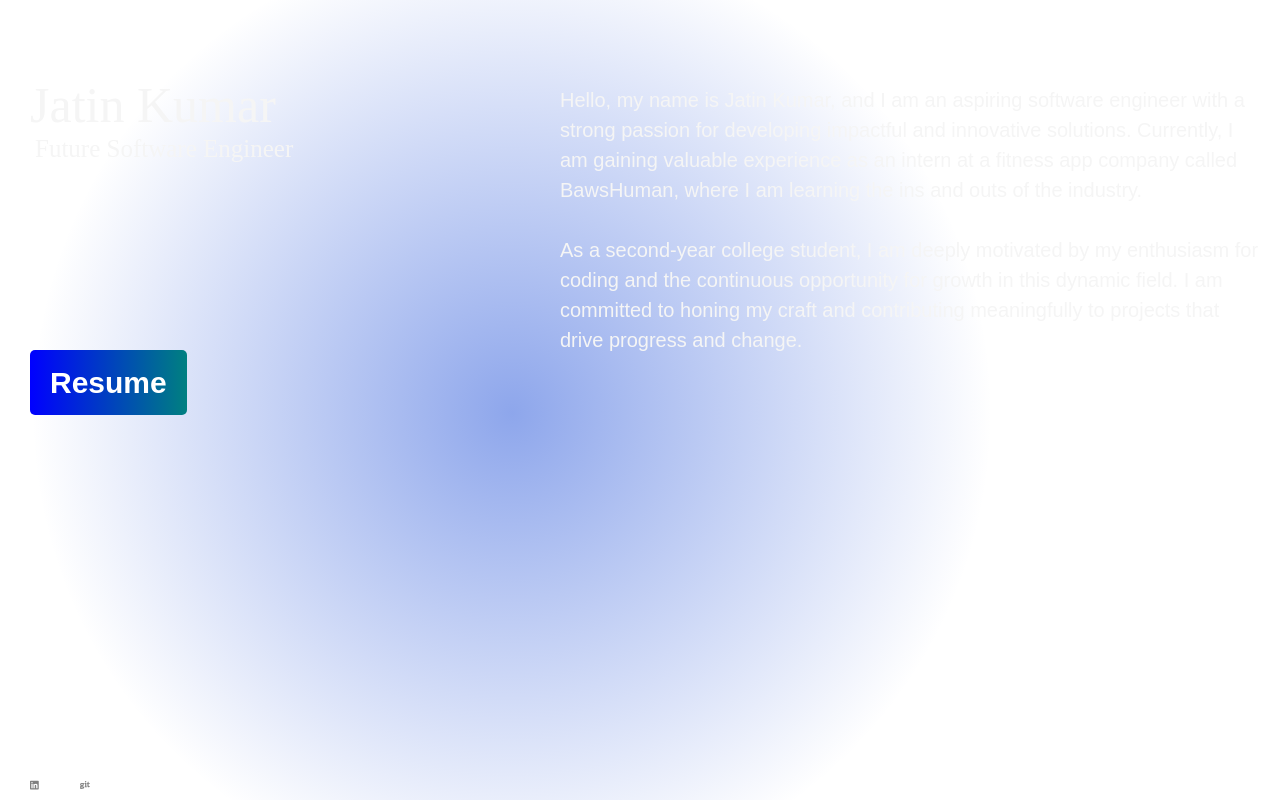
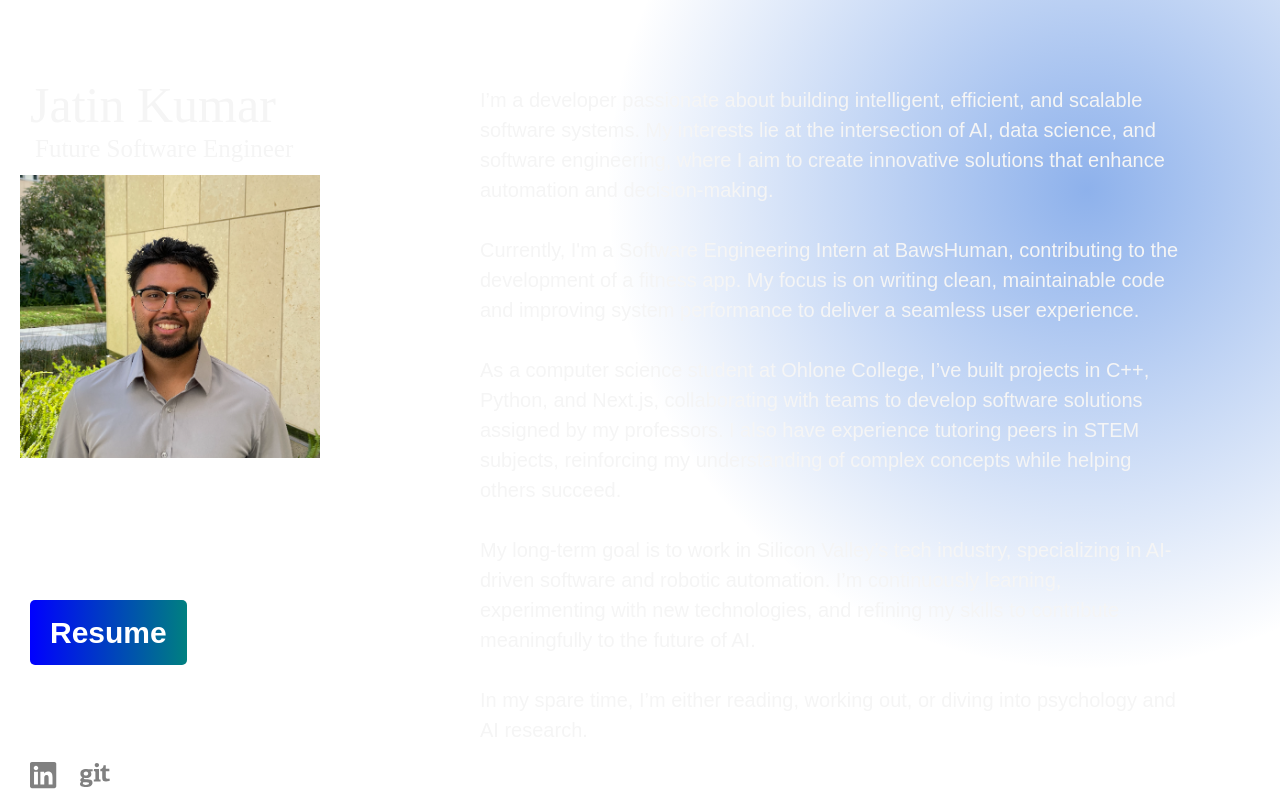
Before and after one commit to Jkumar-05/jkumar-05.github.io, a Next.js app: page / in a window 1280 px wide. Built offline with nearby package versions, Linux system fonts and the light colour scheme.

Commit message:
Improved Description

```diff
--- a/src/app/page.tsx
+++ b/src/app/page.tsx
@@ -1,9 +1,11 @@
+"use client";
 //import { abort } from "process";
 import { faLinkedin } from "@fortawesome/free-brands-svg-icons";
 import { FontAwesomeIcon } from "@fortawesome/react-fontawesome";
 import Image from "next/image";
 import { faGit } from "@fortawesome/free-brands-svg-icons";
-//import photo from "...public/photo.jpeg"
+import { useRef } from "react";
+import { width } from "@fortawesome/free-brands-svg-icons/fa42Group";
 
 
 
@@ -11,11 +13,20 @@ export default function HomePage () {
   return(
     <>
 <div style={{
-    background: "radial-gradient(600px at 512px 413px, rgba(29, 78, 216, 0.5), transparent 80%)",
-height: "100vh"
-}
-   }
+     background: "radial-gradient(600px at 1087px 190px, rgba(29, 100, 216, 0.5), transparent 80%)",
+     height: "100vh",
+     display: "flex"
+} }
+
    >
+    <div style={{
+    background: "radial-gradient(600px at 1087px 190px, rgba(29, 100, 216, 0.5), transparent 80%)",
+    height: "100vh",
+    display: "flex"
+}}></div>
+
+
+
 
   <h1 style={{
     color: "whitesmoke",
@@ -35,45 +46,62 @@ height: "100vh"
     fontFamily: "Lora",}}>
       Future Software Engineer
     </h2>
-{/*
-    <h2 style = {{
-      position: "absolute",
-      top: "100px",
-      right: "100px",
-      color: "royalblue", fontSize: "40px", textAlign: "center"}}>About</h2>
-    */}
-    <p style = {{
-      position: "absolute",
-      top: "85px",
-      right: "20px",
-      color: 'whitesmoke',
-      fontSize: "20px",
-      maxWidth: "700px"
-    }}>
+
+    <div
+  style={{
+    position: "absolute",
+    top: "85px",
+    right: "100px",
+    color: "whitesmoke",
+    fontSize: "20px",
+    maxWidth: "700px",
+  }}
+>
+  <p>
+    I’m a developer passionate about building intelligent, efficient, and scalable software systems.
+    My interests lie at the intersection of AI, data science, and software engineering, where I aim to create
+    innovative solutions that enhance automation and decision-making.
+  </p>
+<br></br>
+  <p>
+    Currently, I'm a Software Engineering Intern at BawsHuman, contributing to the development of a fitness app.
+    My focus is on writing clean, maintainable code and improving system performance to deliver a seamless user experience.
+  </p>
+<br></br>
+  <p>
+    As a computer science student at Ohlone College, I’ve built projects in C++, Python, and Next.js, collaborating
+    with teams to develop software solutions assigned by my professors. I also have experience tutoring peers in STEM
+    subjects, reinforcing my understanding of complex concepts while helping others succeed.
+  </p>
+<br></br>
+  <p>
+    My long-term goal is to work in Silicon Valley’s tech industry, specializing in AI-driven software and robotic automation.
+    I’m continuously learning, experimenting with new technologies, and refining my skills to contribute meaningfully to the
+    future of AI.
+  </p>
+<br></br>
+  <p>
+    In my spare time, I’m either reading, working out, or diving into psychology and AI research.
+  </p>
+</div>
+
+<div style={{ maxWidth: "100%", maxHeight: "500px", overflow: "hidden",
+position:"absolute",
+top: "175px",
+left: "20px" }}>
+  <Image
+    src="/replacePhoto.png"
+    width={300}
+    height={300}
+    alt="Description of the image"
+
+  />
+</div>
 
 
-    Hello, my name is Jatin Kumar, and I am an  aspiring software engineer with a
-     strong passion for developing impactful and innovative solutions. Currently,
-     I am gaining valuable experience as an  intern at a fitness app company called
-     BawsHuman, where I am learning the ins and outs of the industry.
-    <br></br>
-    <br></br>
-    As a second-year college student, I am deeply motivated by my enthusiasm for coding
-     and the continuous opportunity for growth in this dynamic field. I am committed to honing my
-     craft and contributing meaningfully to projects that drive progress and change.
-     </p>
 
-    {/*
-    <div style = {{ position: "relative", height: "500px"}}>
-     <Image
-      src="/replacePhoto.png"  // Path is relative to the public folder
-      alt="Description of the image"
-      width={300}
-      height={300}
-      style={{position: "absolute", top: "2px", right: "100px", border: "10px solid royalblue"}}
-    />
-      </div>
-  */}
+
+
 
 
     <a href = "https://drive.google.com/file/d/1VSKx2pYx44PIbchwcF8e2--Lo1QZcCDv/view" target = "blank"
@@ -87,7 +115,7 @@ height: "100vh"
     fontSize: "30px",
     fontWeight: "bold",
     position: "absolute",
-    top: "350px",
+    top: "600px",
     left: "30px"
 
   }}
@@ -96,7 +124,7 @@ height: "100vh"
 
 <a href ="https://www.linkedin.com/in/jatin-kumar-5b79672a4/" target="_blank" >
   <FontAwesomeIcon icon={faLinkedin} size="xs" color="grey"
-  style={{fontSize:"10px",
+  style={{fontSize:"30px",
   maxWidth: "30px",
   position: "absolute",
   bottom: "10px",
@@ -106,12 +134,14 @@ height: "100vh"
 
 <a href="https://github.com/Jkumar-05" target="_blank">
   <FontAwesomeIcon icon={faGit} size="xs" color="grey"
-  style={{fontSize:"10px",
+  style={{fontSize:"30px",
   maxWidth: "30px",
   position: "absolute",
   bottom: "10px",
   left: '80px'}}></FontAwesomeIcon>
 </a>
+
+
 
 
 
```
